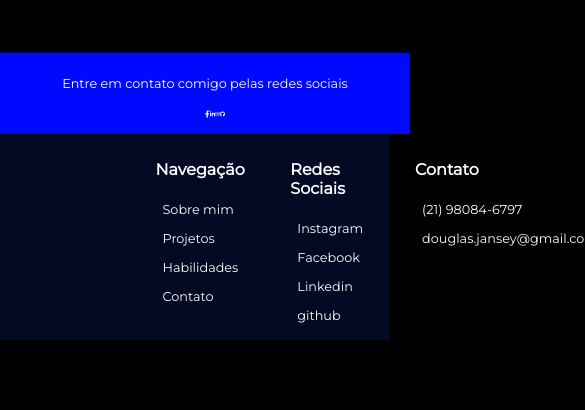
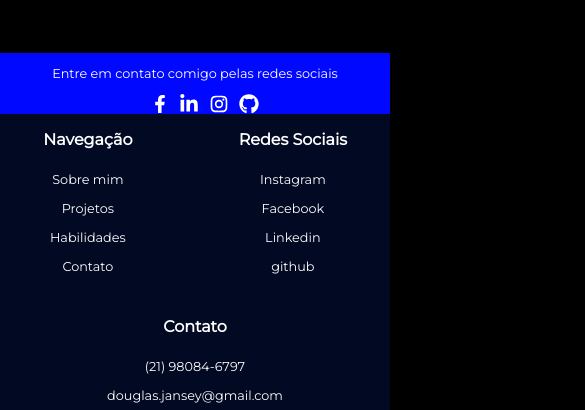
Before and after one commit to DouglasJansey/portf-oio, a Next.js app: page / in a window 390 px wide. Shown: the part 2978-3388 px from the top of the page, 585 px wide, since content can reach past the window. Before the commit the page ends 3318 px from the top, so only its background shows below. Built offline with nearby package versions, Linux system fonts and the light colour scheme.

Commit message:
add: add info rodapé

```diff
--- a/src/components/footer/footer.module.sass
+++ b/src/components/footer/footer.module.sass
@@ -17,21 +17,12 @@
     flex-direction: column
     background: $dark-blue
     font-family: $Montserrat
-    align-items: flex-start
-    justify-content: flex-start
     padding: 0
     margin: 0
     z-index: 99
     aside
         @extend .flex
-        padding: 10px
-        div
-            @extend .flex
-            align-items: flex-start
-            justify-content: flex-start
-            width: 60%
-            height: 100%
-            margin-left: 45px
+        padding: 0
     aside:nth-child(1)
         background: $light-blue
         align-items: center
@@ -42,17 +33,27 @@
             height: 100%
             align-items: center
             justify-content: space-between
-            width: 10%
+            width: auto
+            gap: 10px
             margin-left: 20px
             div
                 margin-bottom: 1.8px
-
+.containerLinks
+    @extend .flex
+    align-items: flex-start
+    justify-content: center
+    flex-wrap: wrap
+    width: 100%
+    height: 100%
+    gap: 55px
 .containerInfo
     @extend .flex
     justify-content: flex-start
     align-items: flex-start
     flex-direction: column
-    width: 20%
+    width: auto
+    padding: 0
+    margin: 0
     p
         font-size: 1rem
         font-weight: bold
@@ -63,16 +64,30 @@
         a
             text-decoration: none
             color: #fff
-@media screen and ( max-width: 830px )
+.footer
+    @extend .flex
+    height: 5%
+    background: $light-blue
+    p
+        padding: 0
+        margin: 0
+
+@media screen and ( max-width: 730px )
     .mainContainer
         aside:nth-child(1)
             background: $light-blue
             align-items: center
-            flex-direction: column
+            flex-wrap: wrap
             span
                 display: flex
                 height: 100%
                 align-items: center
-                justify-content: space-between
-                width: 5%
-                margin-left: 20px
+                justify-content: center
+                width: 100%
+                gap: 10px
+    .containerInfo
+        align-items: center
+    .containerLinks
+        padding: 0
+        justify-content: space-around
+        gap: 20px
--- a/src/components/footer/index.tsx
+++ b/src/components/footer/index.tsx
@@ -25,7 +25,7 @@ export default function Footer() {
             return linkKeys.includes(links) ? linkUrl[links as keyof typeof linkUrl] : links
         }
         return (
-            <div>
+            <div className={style.containerLinks}>
                 {newArray.map((name, index) => (
                     <div key={index + 2} className={style.containerInfo}>
                         <p>
@@ -61,6 +61,9 @@ export default function Footer() {
             <aside>
                 {mapNamesArray(divNames)}
             </aside>
+            <aside className={style.footer}>
+                <p>Desenvolvido por Douglas Jansey - NextJs</p>
+            </aside>
         </div>
     )
 }
--- a/styles/globals.sass
+++ b/styles/globals.sass
@@ -10,6 +10,6 @@ body
         width: 10px
         opacity: 0.6
     &::-webkit-scrollbar-thumb
-        background: $light-blue
+        background: $dark-gray
         border-radius: 25px
         height: 50px
```
